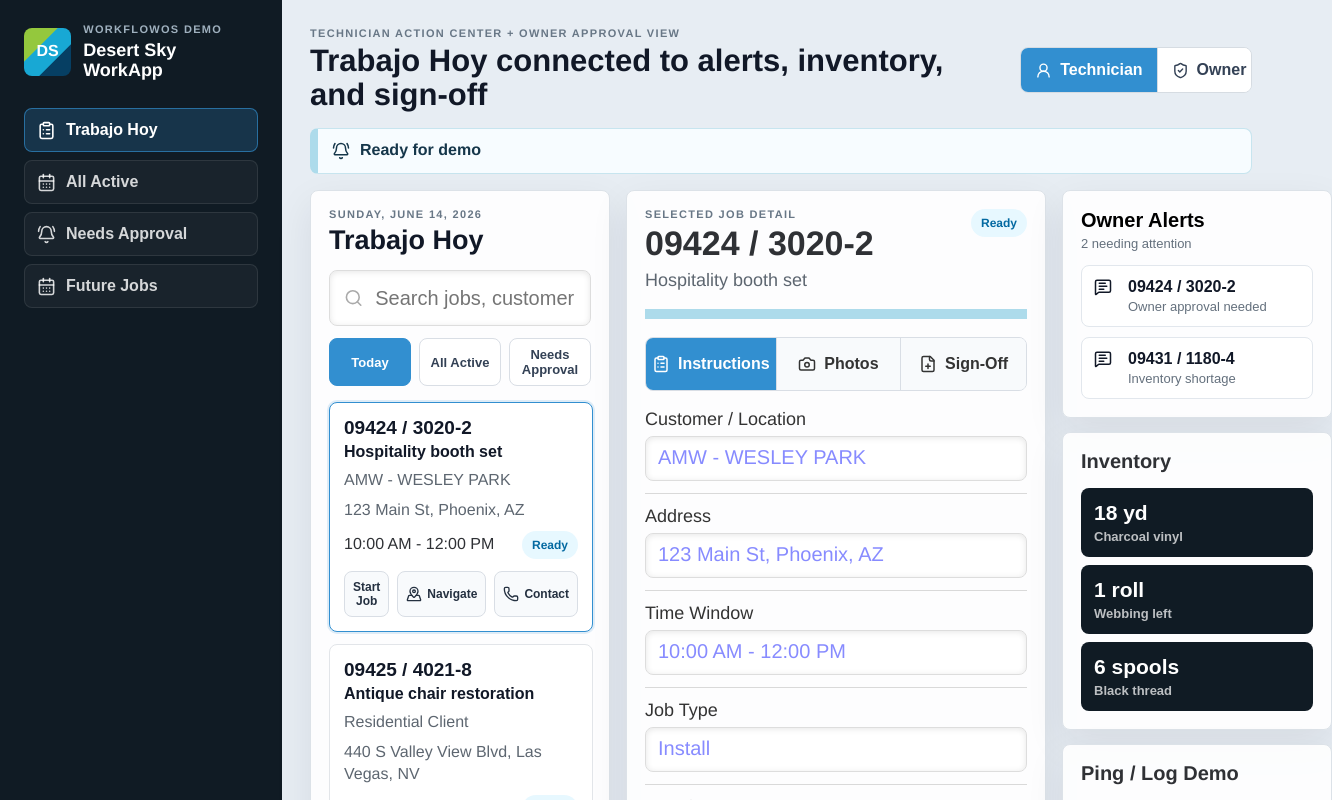
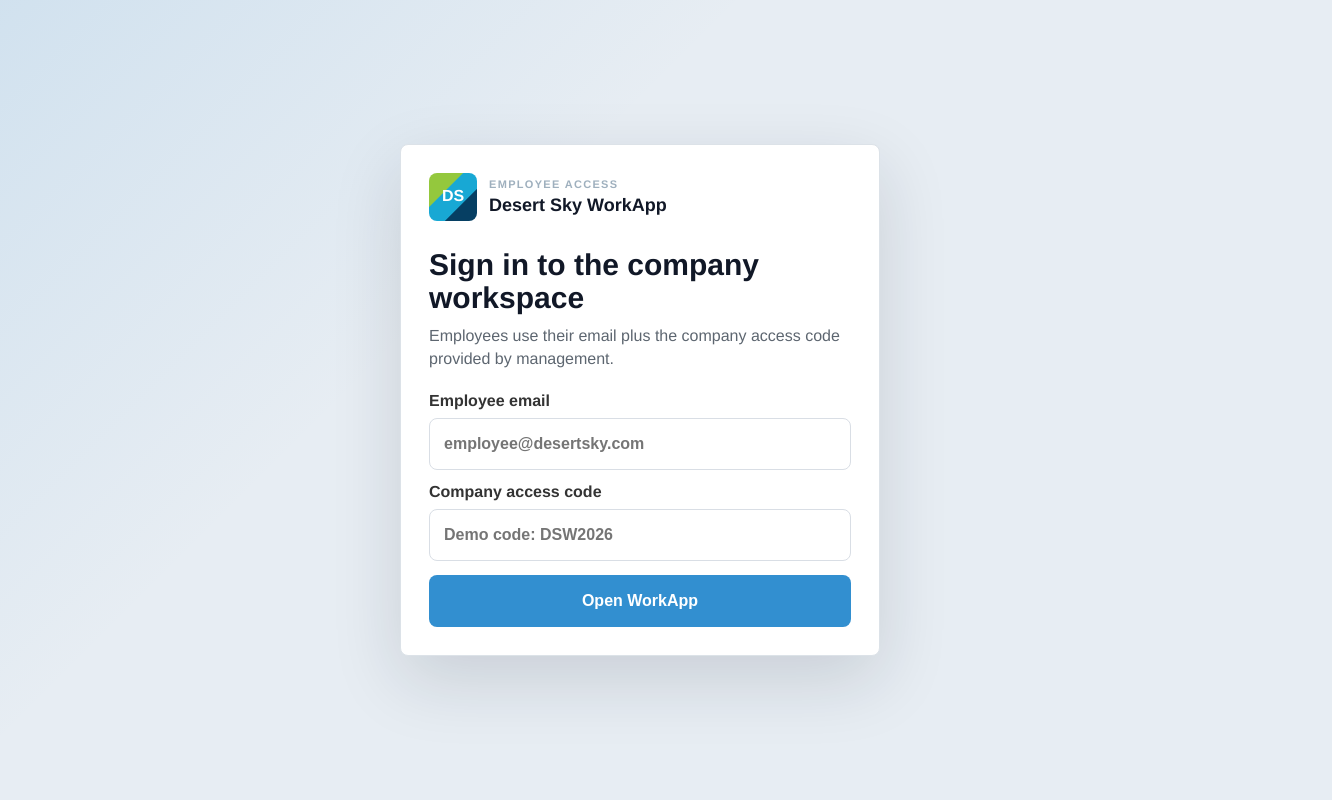
Before and after one commit to HeHAims/desertskyworkapp, a React (Vite) app: page / in a window 1280 px wide. Shown: the top 800 px of the page, 1332 px wide, since content can reach past the window. Built offline with nearby package versions, Linux system fonts and the light colour scheme.

Commit message:
Add company access code login

```diff
--- a/src/App.jsx
+++ b/src/App.jsx
@@ -138,6 +138,7 @@ const featureGroups = [
   ['Ping', 'Appointment reminders, on-the-way texts, follow-ups, and branded customer communication.'],
   ['Log', 'Real-time job changes, issue alerts, owner visibility, and shop activity history.']
 ];
+const DEMO_ACCESS_CODE = 'DSW2026';
 
 function AppButton({ children, tone = 'dark', onClick }) {
   return (
@@ -147,7 +148,55 @@ function AppButton({ children, tone = 'dark', onClick }) {
   );
 }
 
+function LoginScreen({ onLogin }) {
+  const [email, setEmail] = useState('');
+  const [accessCode, setAccessCode] = useState('');
+  const [error, setError] = useState('');
+
+  function submitLogin(event) {
+    event.preventDefault();
+    if (!email.includes('@')) {
+      setError('Enter a valid employee email.');
+      return;
+    }
+    if (accessCode.trim().toUpperCase() !== DEMO_ACCESS_CODE) {
+      setError('Company access code is incorrect.');
+      return;
+    }
+    onLogin({ email, name: email.split('@')[0] });
+  }
+
+  return (
+    <main className="login-screen">
+      <section className="login-card">
+        <div className="brand login-brand">
+          <div className="brand-mark">DS</div>
+          <div>
+            <span>Employee access</span>
+            <strong>Desert Sky WorkApp</strong>
+          </div>
+        </div>
+        <h1>Sign in to the company workspace</h1>
+        <p>Employees use their email plus the company access code provided by management.</p>
+        <form onSubmit={submitLogin} className="login-form">
+          <label>
+            Employee email
+            <input value={email} onChange={(event) => setEmail(event.target.value)} placeholder="employee@desertsky.com" />
+          </label>
+          <label>
+            Company access code
+            <input value={accessCode} onChange={(event) => setAccessCode(event.target.value)} placeholder="Demo code: DSW2026" />
+          </label>
+          {error ? <strong className="login-error">{error}</strong> : null}
+          <button type="submit">Open WorkApp</button>
+        </form>
+      </section>
+    </main>
+  );
+}
+
 export default function App() {
+  const [user, setUser] = useState(null);
   const [jobs, setJobs] = useState(initialJobs);
   const [inventory, setInventory] = useState(startingInventory);
   const [selectedId, setSelectedId] = useState(initialJobs[0].id);
@@ -231,6 +280,10 @@ export default function App() {
   const todayJobs = jobs.filter((job) => job.date === todayIso && job.status !== 'Completed');
   const approvalJobs = jobs.filter((job) => job.needsApproval);
 
+  if (!user) {
+    return <LoginScreen onLogin={setUser} />;
+  }
+
   return (
     <div className="workspace">
       <aside className="side-panel">
@@ -239,6 +292,14 @@ export default function App() {
           <div>
             <span>WorkflowOS demo</span>
             <strong>Desert Sky WorkApp</strong>
+          </div>
+        </div>
+
+        <div className="signed-in-card">
+          <UserRound size={18} />
+          <div>
+            <span>Signed in</span>
+            <strong>{user.email}</strong>
           </div>
         </div>
 
@@ -286,6 +347,9 @@ export default function App() {
               </button>
             ))}
           </div>
+          <button type="button" className="logout-button" onClick={() => setUser(null)}>
+            Sign out
+          </button>
         </header>
 
         <section className="notice-bar">
--- a/src/styles.css
+++ b/src/styles.css
@@ -26,6 +26,83 @@ textarea {
 
 button {
   cursor: pointer;
+}
+
+.login-screen {
+  display: grid;
+  min-height: 100vh;
+  place-items: center;
+  background:
+    linear-gradient(135deg, rgba(50, 143, 208, 0.12), transparent 36%),
+    #e7edf3;
+  padding: 24px;
+}
+
+.login-card {
+  width: min(480px, 100%);
+  border: 1px solid #dce2e8;
+  border-radius: 8px;
+  background: #fff;
+  box-shadow: 0 24px 70px rgba(20, 31, 45, 0.14);
+  padding: 28px;
+}
+
+.login-brand {
+  margin-bottom: 28px;
+}
+
+.login-brand span,
+.login-brand strong {
+  color: #111827;
+}
+
+.login-card h1 {
+  margin: 0;
+  color: #111827;
+  font-size: 30px;
+  line-height: 1.1;
+}
+
+.login-card p {
+  margin: 10px 0 22px;
+  color: #5d6670;
+  line-height: 1.45;
+}
+
+.login-form {
+  display: grid;
+  gap: 14px;
+}
+
+.login-form label {
+  display: grid;
+  gap: 7px;
+  color: #333;
+  font-weight: 900;
+}
+
+.login-form input {
+  min-height: 52px;
+  border: 1px solid #d9dee5;
+  border-radius: 8px;
+  padding: 0 14px;
+  color: #111827;
+}
+
+.login-form button {
+  min-height: 52px;
+  border: 0;
+  border-radius: 8px;
+  background: #328fd0;
+  color: #fff;
+  font-weight: 900;
+}
+
+.login-error {
+  border-radius: 8px;
+  background: #ffe2e2;
+  color: #b91c1c;
+  padding: 10px 12px;
 }
 
 .workspace {
@@ -120,6 +197,36 @@ button {
   line-height: 1.45;
 }
 
+.signed-in-card {
+  display: flex;
+  gap: 10px;
+  border: 1px solid rgba(255, 255, 255, 0.12);
+  border-radius: 8px;
+  background: rgba(255, 255, 255, 0.05);
+  color: #cbd5df;
+  padding: 12px;
+}
+
+.signed-in-card span,
+.signed-in-card strong {
+  display: block;
+}
+
+.signed-in-card span {
+  color: #9fb0be;
+  font-size: 11px;
+  font-weight: 900;
+  letter-spacing: 0.12em;
+  text-transform: uppercase;
+}
+
+.signed-in-card strong {
+  margin-top: 4px;
+  color: #fff;
+  font-size: 12px;
+  overflow-wrap: anywhere;
+}
+
 .main {
   min-width: 0;
   padding: 28px;
@@ -177,6 +284,16 @@ button {
 .role-switch button.active {
   background: #328fd0;
   color: #fff;
+}
+
+.logout-button {
+  min-height: 44px;
+  border: 1px solid #d6dce2;
+  border-radius: 8px;
+  background: #fff;
+  color: #334155;
+  padding: 0 14px;
+  font-weight: 900;
 }
 
 .top-actions select {
```
